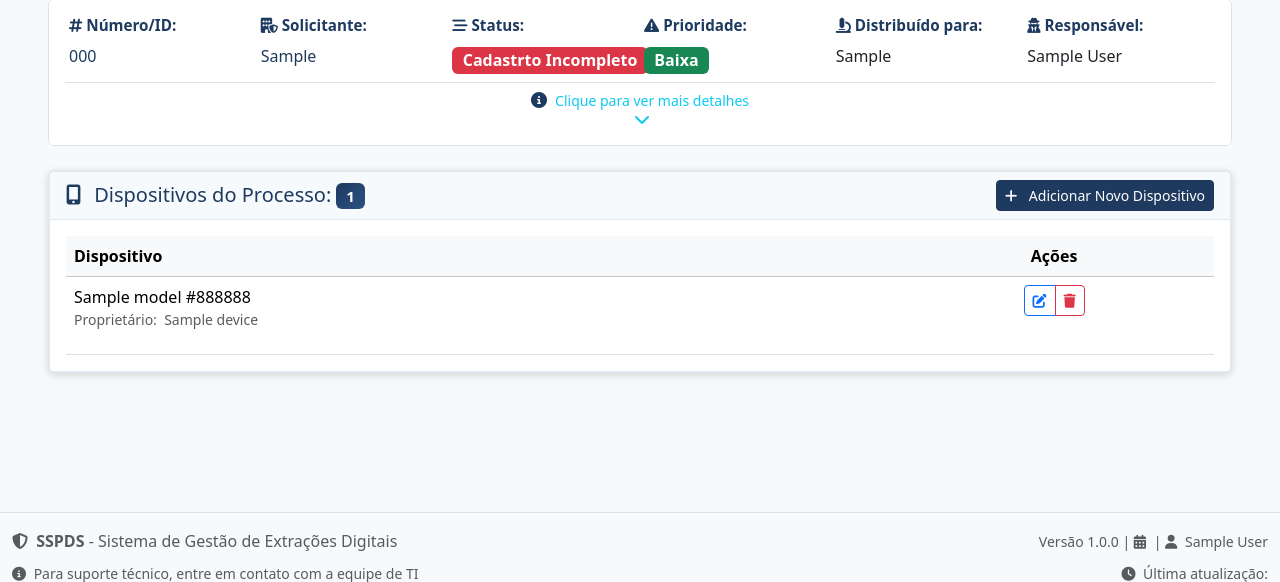
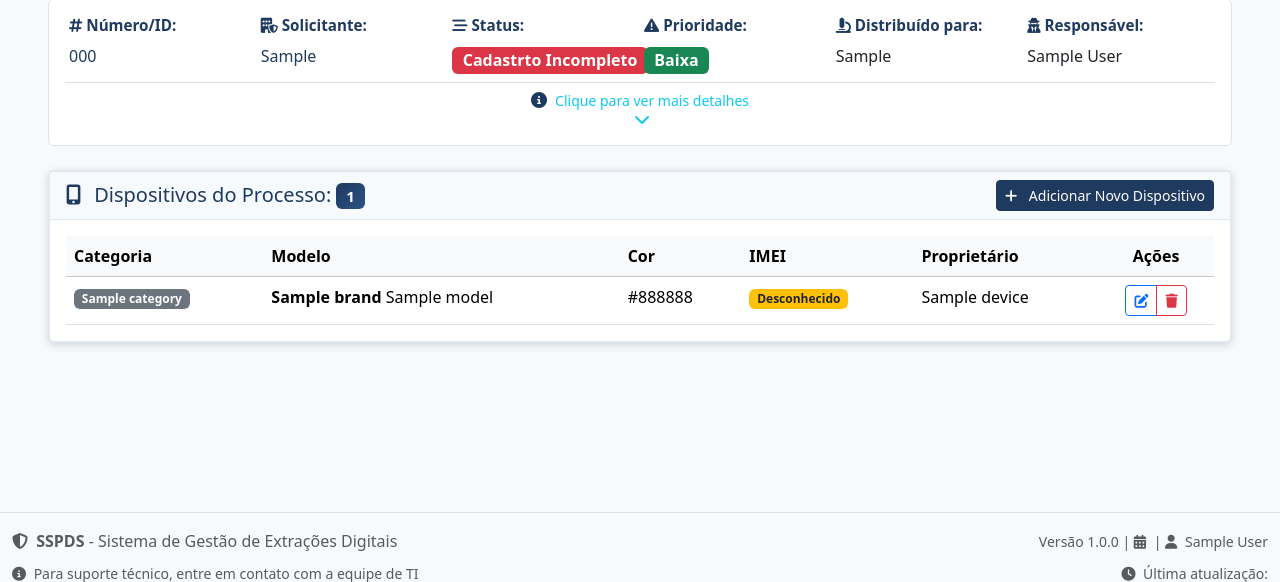
Before and after one commit to leonardofandrade/next, a Django app: page /next/cases/1/devices/ in a window 1280 px wide. Shown: the part 199-781 px from the top of the page. Run offline with Django 5.2, Linux system fonts and the light colour scheme; a user stored in the database is signed in; tables that the repository leaves empty hold one stand-in row (values such as "Sample post"); some libraries are stand-ins or nearby versions.

Commit message:
refactor(cases, templates): update device management table for enhanced information display
- Reorganized the device management table to include additional columns for category, model, color, IMEI, and owner, improving the clarity of device information.
- Implemented conditional rendering for each field to handle cases where data may be missing, ensuring a consistent user experience.
- Enhanced the overall layout for better readability and organization of device details.

```diff
--- a/templates/cases/case_devices.html
+++ b/templates/cases/case_devices.html
@@ -365,7 +365,11 @@ Gerenciar os dispositivos do processo
                         <table class="table table-hover mb-0">
                             <thead class="table-light">
                                 <tr>
-                                    <th>Dispositivo</th>
+                                    <th>Categoria</th>
+                                    <th>Modelo</th>
+                                    <th>Cor</th>
+                                    <th>IMEI</th>
+                                    <th>Proprietário</th>
                                     <th class="text-center">Ações</th>
                                 </tr>
                             </thead>
@@ -373,21 +377,42 @@ Gerenciar os dispositivos do processo
                                 {% for device in devices %}
                                 <tr>
                                     <td>
-                                        {{ device.device_model.name }}
-                                        {{ device.color|default:"" }}
-                                        {% if not device.is_imei_unknown %}
-                                            <p class="text-muted small">IMEI(s):&nbsp;  {{ device.imei_list }}</p>
+                                        {% if device.device_category %}
+                                            <span class="badge bg-secondary">{{ device.device_category.name }}</span>
+                                        {% else %}
+                                            <span class="text-muted">-</span>
                                         {% endif %}
+                                    </td>
+                                    <td>
+                                        {% if device.device_model %}
+                                            <strong>{{ device.device_model.brand.name|default:"" }}</strong>
+                                            {{ device.device_model.name }}
+                                        {% else %}
+                                            <span class="text-muted">-</span>
+                                        {% endif %}
+                                    </td>
+                                    <td>
+                                        {% if device.color %}
+                                            {{ device.color }}
+                                        {% else %}
+                                            <span class="text-muted">-</span>
+                                        {% endif %}
+                                    </td>
+                                    <td>
+                                        {% if device.is_imei_unknown %}
+                                            <span class="badge bg-warning text-dark">Desconhecido</span>
+                                        {% elif device.imei_list %}
+                                            <small>{{ device.imei_list|truncatewords:10 }}</small>
+                                        {% else %}
+                                            <span class="text-muted">-</span>
+                                        {% endif %}
+                                    </td>
+                                    <td>
                                         {% if device.owner_name %}
-                                            <p class="text-muted small">Proprietário: &nbsp;{{ device.owner_name }}</p>
+                                            {{ device.owner_name }}
+                                        {% else %}
+                                            <span class="text-muted">-</span>
                                         {% endif %}
-                                        {% if device_form.has_sim_card.value %}
-                                            <p class="text-muted small">Chip SIM: &nbsp;{{ device.sim_card_info }}</p>
-                                        {% endif %}
-                                        {% if device_form.has_memory_card.value %}
-                                            <p class="text-muted small">Cartão de Memória: &nbsp;{{ device.memory_card_info }}</p>
-                                        {% endif %}
-
                                     </td>
                                     <td class="text-center">
                                         <div class="btn-group btn-group-sm" role="group">
```
